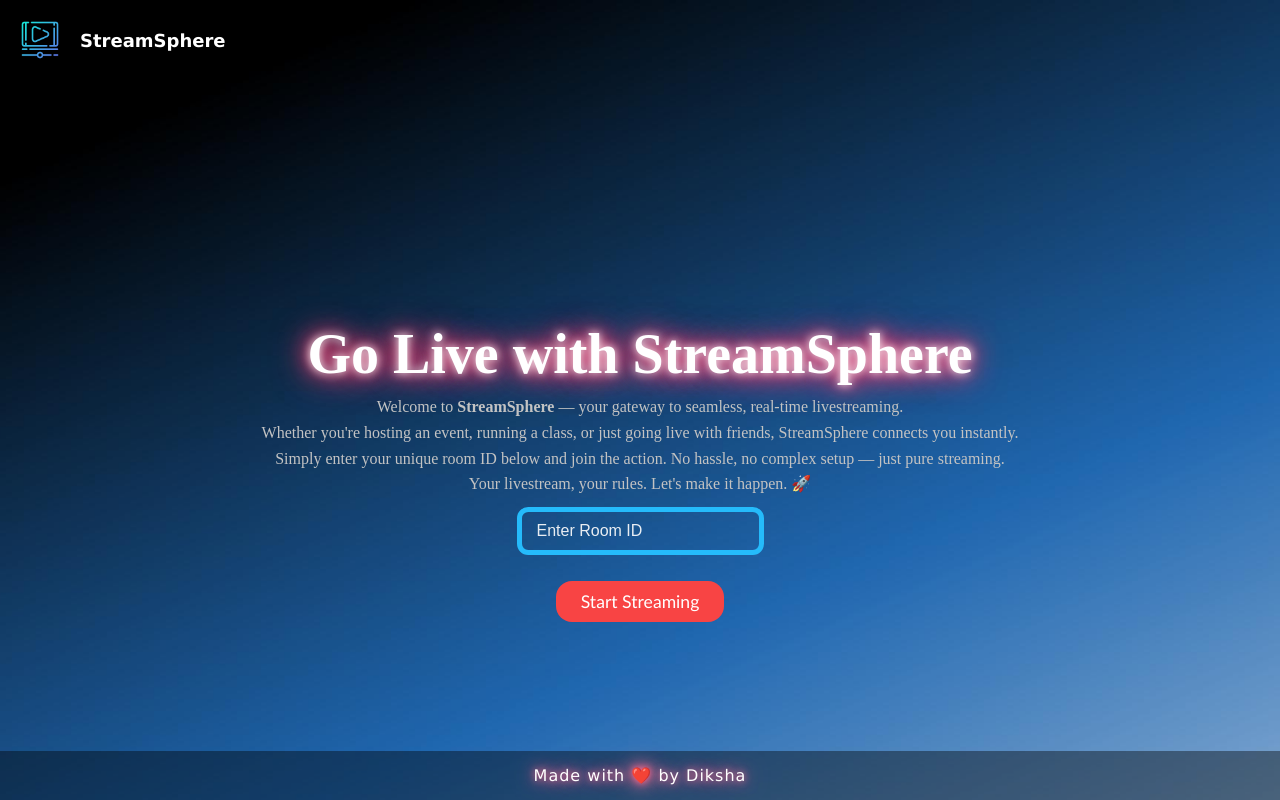
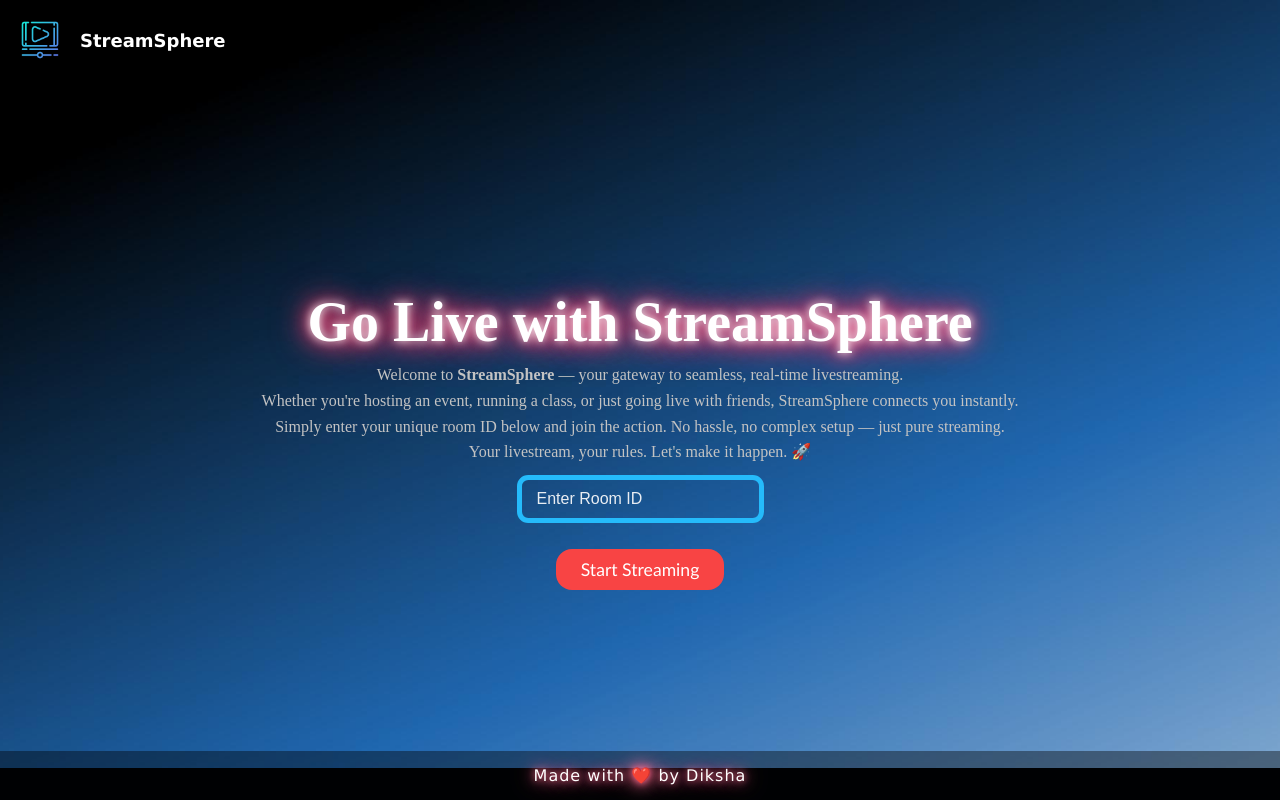
Before and after one commit to diksharaj2005/StreamSphere, a React (Vite) app: page / in a window 1280 px wide. Built offline with nearby package versions, Linux system fonts and the light colour scheme.

Commit message:
Update index.css

```diff
--- a/src/index.css
+++ b/src/index.css
@@ -59,6 +59,7 @@ body::-webkit-scrollbar{
   flex-direction: column;
   text-align: center;
   color: white;
+  margin-top:-2rem;
   padding: 20px;
 }
 .main_content h1{
```
